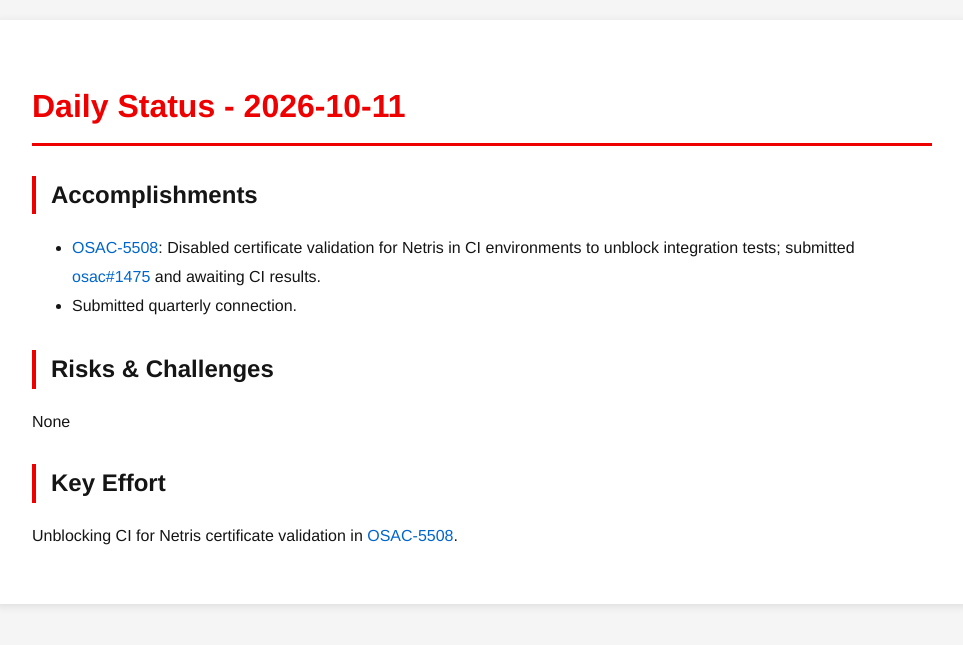
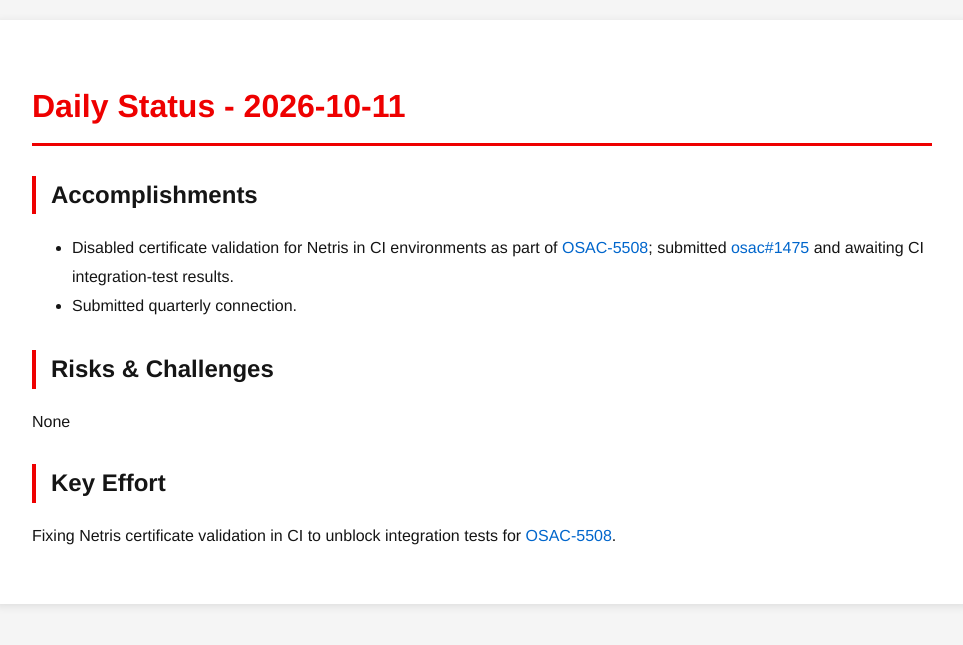
Before and after one commit to tzvatot/daily-status, a Jekyll site: the page built from 2026-10-11.md, in a window 1280 px wide. Shown: the top 645 px of the page, without its empty margins (158-1121 px from the left). Built offline with Jekyll 4.4.1, drawn with Linux system fonts in a browser that asks for light colours.

Commit message:
Daily status update - 2026-10-11

```diff
--- a/2026-10-11.md
+++ b/2026-10-11.md
@@ -7,11 +7,11 @@ date: 2026-10-11
 # Daily Status - 2026-10-11
 
 ## Accomplishments
-- [OSAC-5508](https://redhat.atlassian.net/browse/OSAC-5508): Disabled certificate validation for Netris in CI environments to unblock integration tests; submitted [osac#1475](https://github.com/osac-project/osac/pull/1475) and awaiting CI results.
+- Disabled certificate validation for Netris in CI environments as part of [OSAC-5508](https://redhat.atlassian.net/browse/OSAC-5508); submitted [osac#1475](https://github.com/osac-project/osac/pull/1475) and awaiting CI integration-test results.
 - Submitted quarterly connection.
 
 ## Risks & Challenges
 None
 
 ## Key Effort
-Unblocking CI for Netris certificate validation in [OSAC-5508](https://redhat.atlassian.net/browse/OSAC-5508).
+Fixing Netris certificate validation in CI to unblock integration tests for [OSAC-5508](https://redhat.atlassian.net/browse/OSAC-5508).
```
